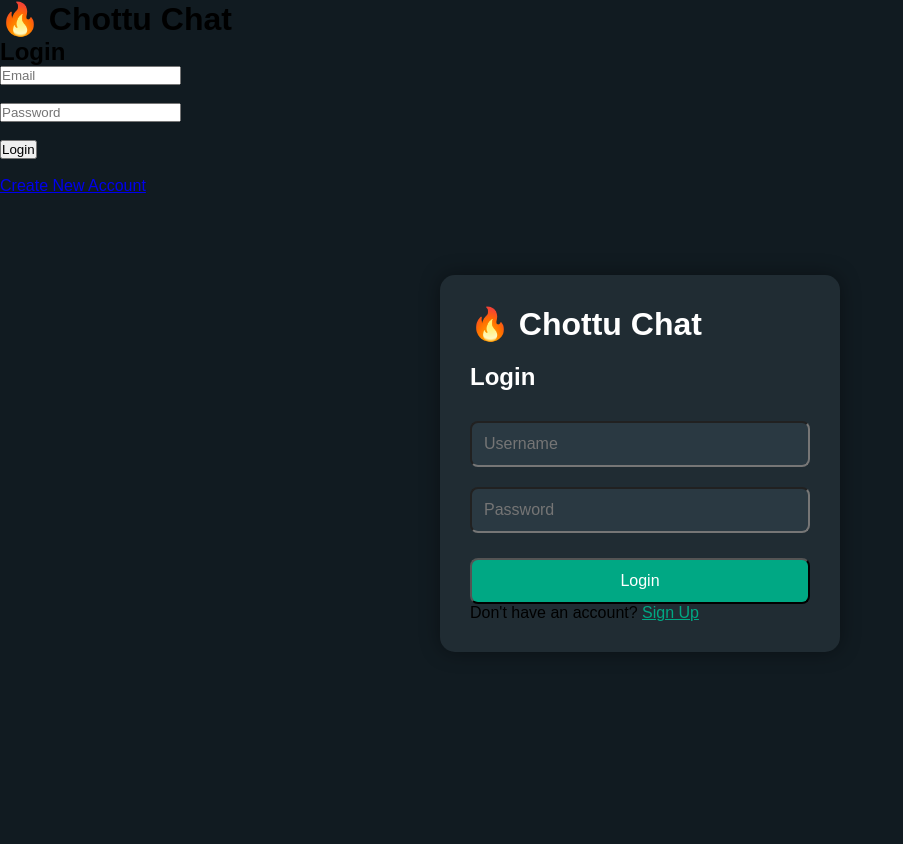
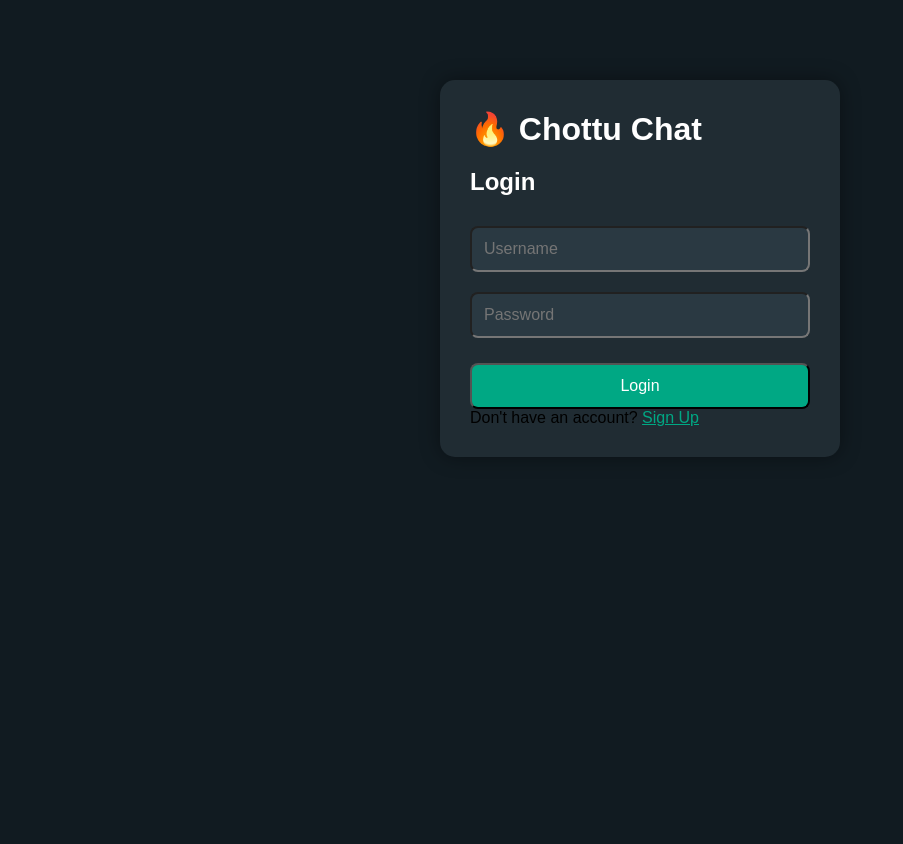
Before and after one commit to tirathram2/chottu-chat, a Flask app: page /login in a window 1280 px wide. Shown: the top 844 px of the page, without its empty margins (0-903 px from the left). Before the commit the page ends 652 px from the top, so only its background shows below. Run offline with Flask 3, Linux system fonts and the light colour scheme.

Commit message:
Update login.html

```diff
--- a/templates/login.html
+++ b/templates/login.html
@@ -1,25 +1,4 @@
 <!DOCTYPE html>
-
-<html> <head> <title>Login</title> </head> <body>
-
-<h1>🔥 Chottu Chat</h1>
-
-<h2>Login</h2>
-
-<form method="POST"> <input type="email" name="email" placeholder="Email" required> <br><br>
-
-<input type="password" name="password" placeholder="Password" required>
-<br><br>
-
-<button type="submit">Login</button>
-
-</form>
-
-<br>
-
-<a href="/signup">Create New Account</a>
-
-</body> </html>
 <html lang="en">
 <head>
     <meta charset="UTF-8">
@@ -33,11 +12,13 @@
     <h1>🔥 Chottu Chat</h1>
     <h2>Login</h2>
 
-    <input type="text" placeholder="Username">
+    <form method="POST">
+        <input type="text" name="username" placeholder="Username" required>
 
-    <input type="password" placeholder="Password">
+        <input type="password" name="password" placeholder="Password" required>
 
-    <button>Login</button>
+        <button type="submit">Login</button>
+    </form>
 
     <p>
         Don't have an account?
```
